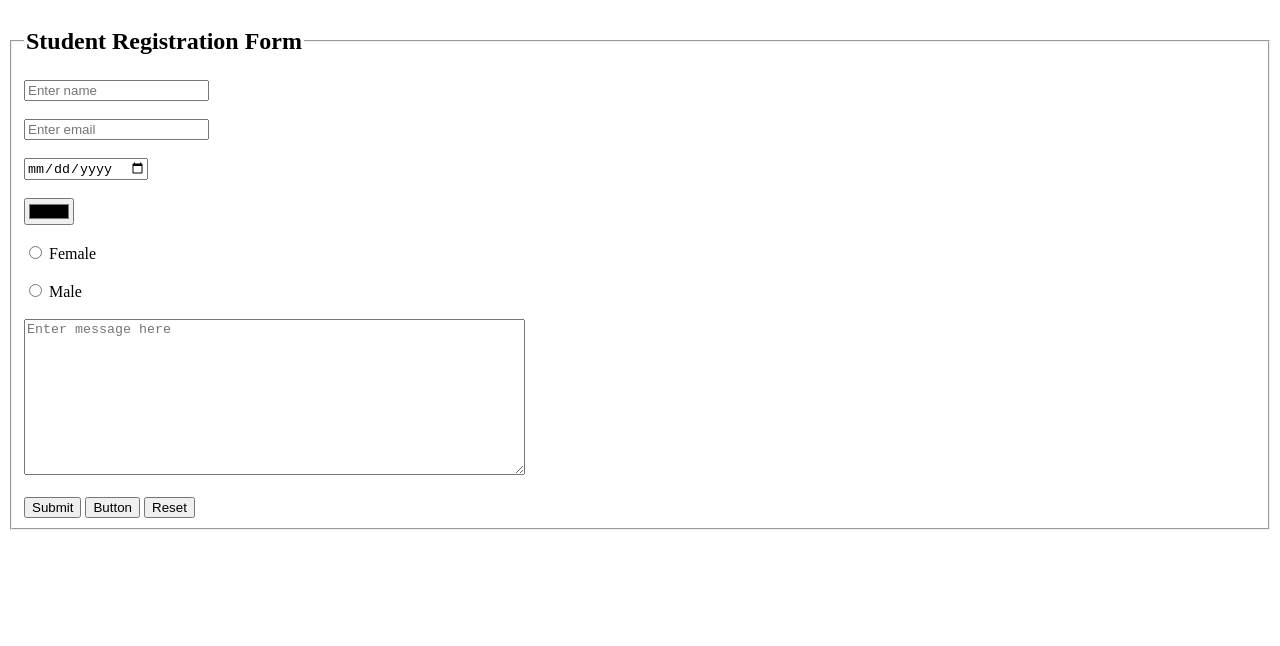
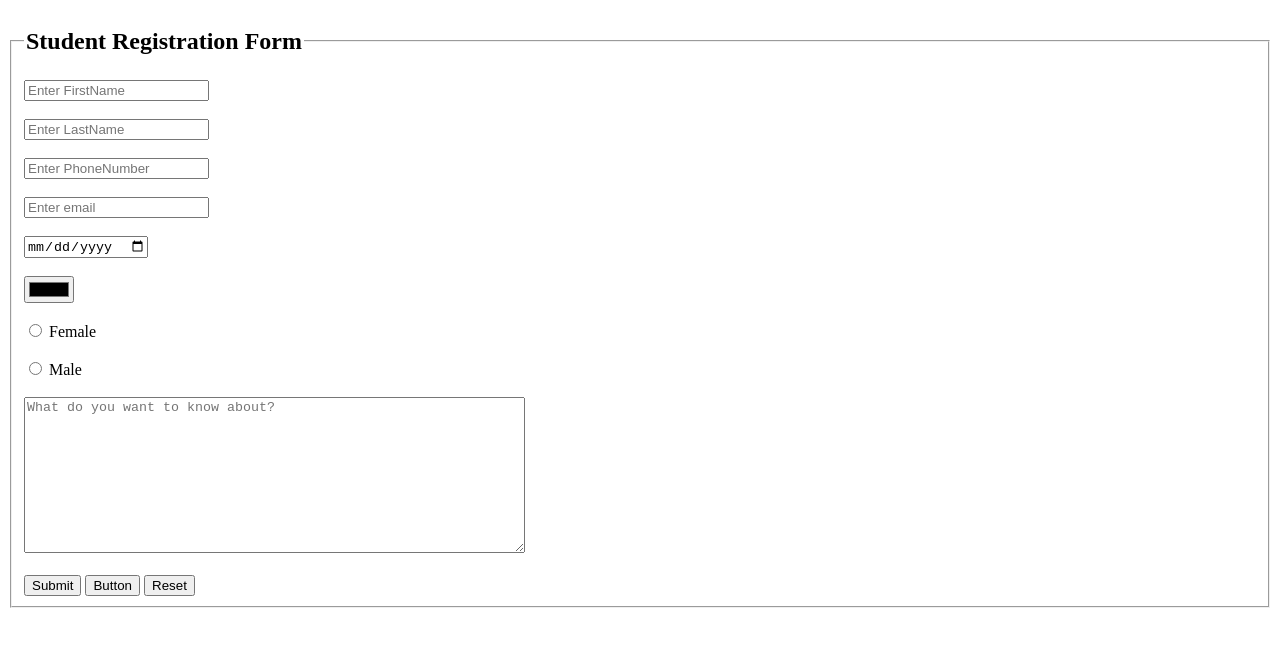
Before and after one commit to amminash/REGISTER-FORM, a plain HTML site: page index.html in a window 1280 px wide. Drawn offline with Linux system fonts and the light colour scheme.

Commit message:
Additions

```diff
--- a/index.html
+++ b/index.html
@@ -14,8 +14,10 @@
             <legend><h2>Student Registration Form</h2></legend>
 
         <form>
-            <input type="text" placeholder="Enter name" name="username" required /> <br /> <br />
-            <input type="email" placeholder="Enter email" name="email" required /> <br /> <br />
+            <input type="text" placeholder="Enter FirstName" name="FirstName" required /> <br /> <br />
+            <input type="text" placeholder="Enter LastName" name="LastName" required /> <br /> <br />
+            <input type="number" placeholder="Enter PhoneNumber" name="PhoneNumber" required /> <br /> <br />
+            <input type="email" placeholder="Enter email" name="email" /> <br /> <br />
             <input type="date" name="dob" required /> <br /> <br />
             <input type="color" name="color"><br /> <br />
 
@@ -26,7 +28,7 @@
             <label for="male">Male</label>
 
             <br /> <br />
-            <textarea name="message" placeholder="Enter message here" rows="10" cols="60"></textarea>
+            <textarea name="About"placeholder="What do you want to know about?" rows="10" cols="60"></textarea>
             <br /> <br />
 
             <button type="submit">Submit</button>
```
